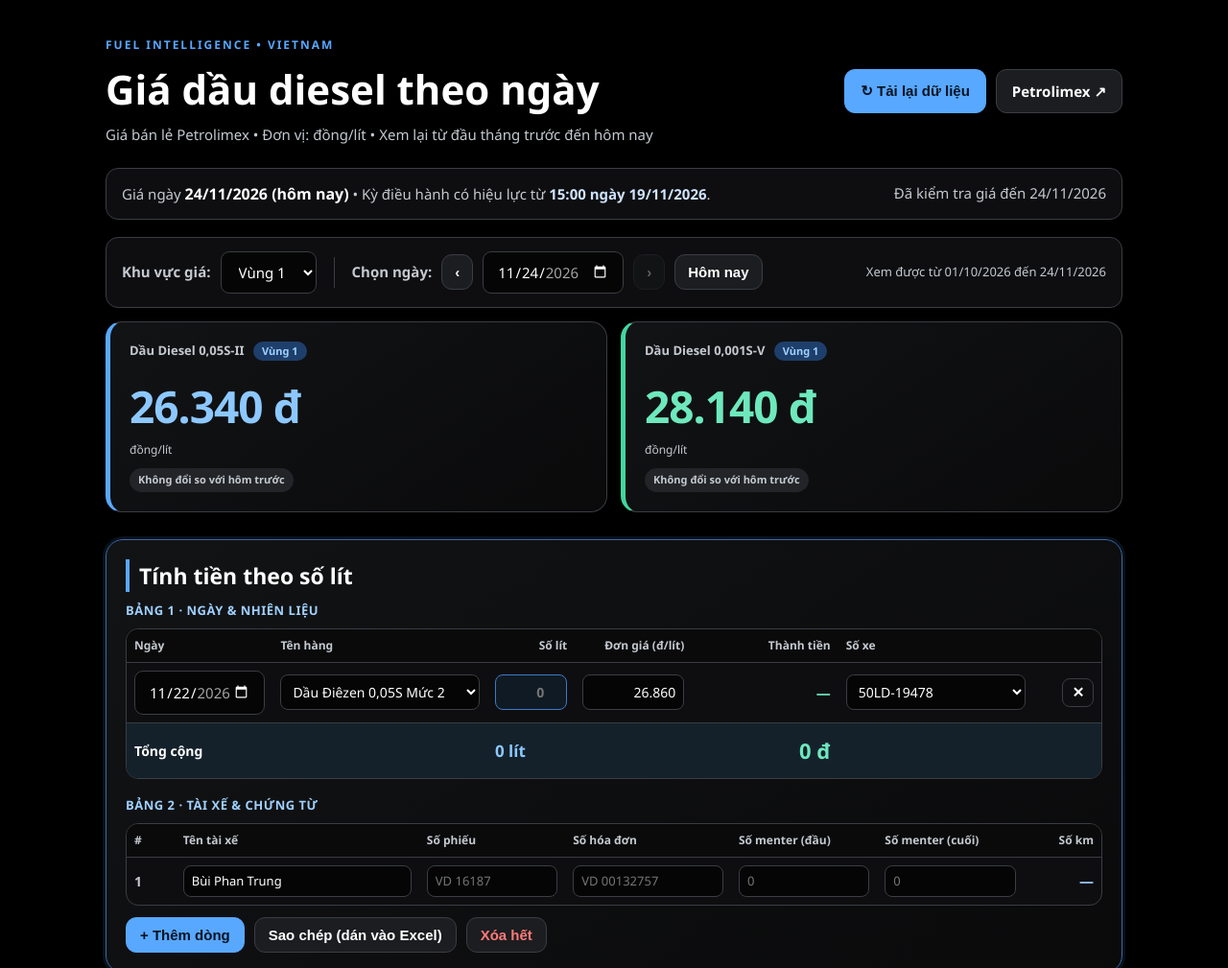
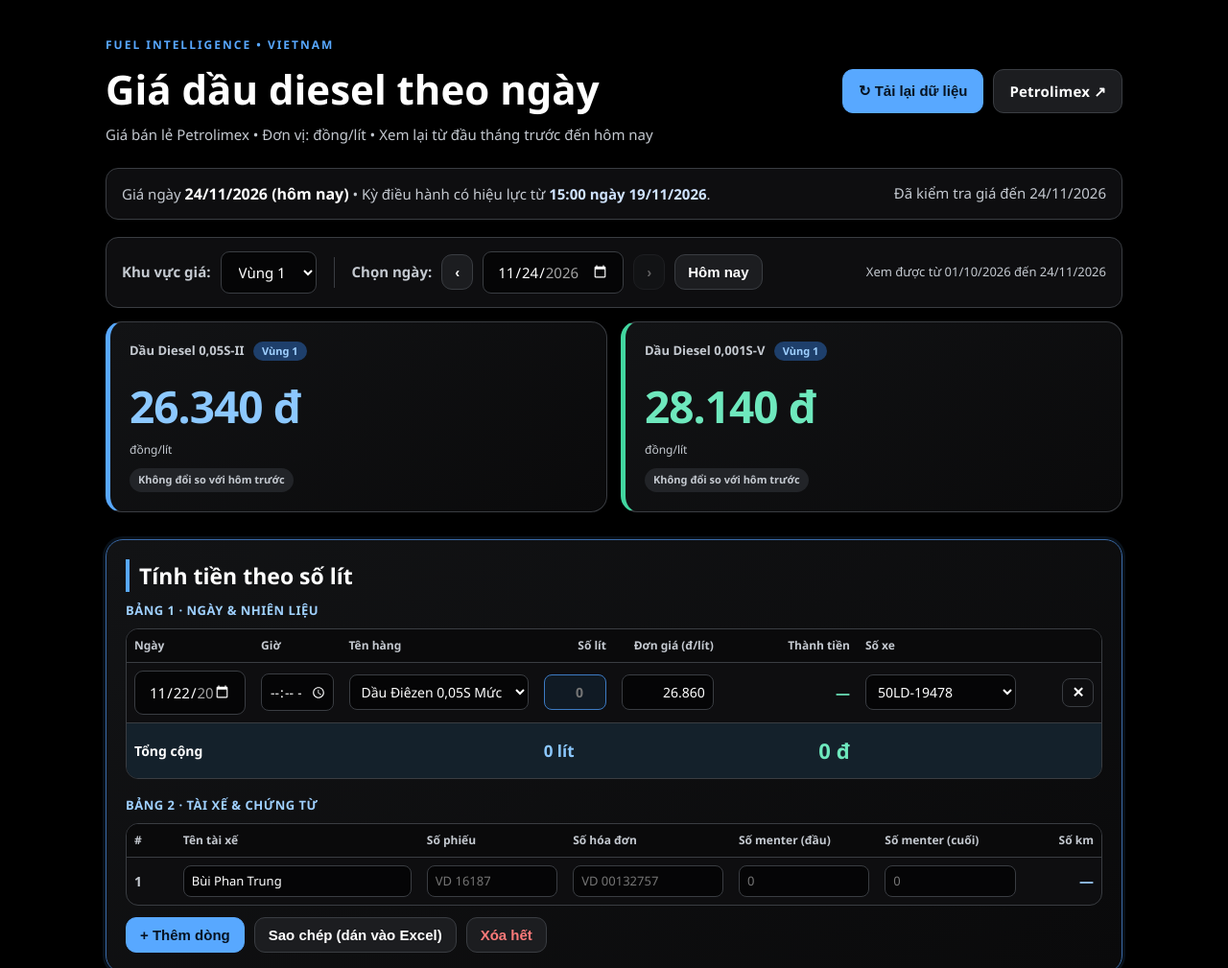
Before and after one commit to luongnhan26092000-sudo/1, a plain HTML site: page index.html in a window 1280 px wide. Shown: the top 1009 px of the page at 96% size. Drawn offline with Linux system fonts and the light colour scheme.

Commit message:
Add files via upload

```diff
--- a/index.html
+++ b/index.html
@@ -25,6 +25,9 @@ tbody tr{border-bottom:1px solid #222428}tbody tr:last-child{border-bottom:0}tbo
 .note{background:#16130d;border:1px solid #5c4827;color:#e7d2a8;padding:15px;border-radius:12px;font-size:13px}.note p{margin:0 0 8px}.note p:last-child{margin:0}
 .warn{background:#2a2113;border:1px solid #6b5120;color:#f0d9a8;padding:12px 15px;border-radius:12px;font-size:13px;margin-top:14px}
 .source{margin-top:12px}.source a{color:#82baff}.footer{margin:28px 0;color:var(--muted);font-size:12px}
+.btn-plx{background:#0057A8;border-color:#0057A8;border-left:5px solid #E31E24;color:#fff;letter-spacing:.2px}
+.btn-plx:hover{background:#0A6BCB;border-color:#0A6BCB;border-left-color:#E31E24}
+.btn-plx:focus-visible{outline:2px solid #fff;outline-offset:2px}
 .hidden{display:none}
 td.est,.price.est{color:#e7c27d}.price.est{font-size:28px}
 .in{background:#050506;color:var(--text);border:1px solid var(--line);border-radius:8px;padding:7px 8px;font:inherit;font-size:14px;color-scheme:dark;width:100%;min-width:0}
@@ -68,8 +71,9 @@ td.xecell{text-align:left}.xeother{display:flex;gap:4px;align-items:center}.xeot
 .calcbar{display:flex;gap:10px;flex-wrap:wrap;align-items:center;margin-top:12px}.calcbar button{padding:9px 14px}
 td.cnote{color:var(--muted);font-size:12px;white-space:normal;text-align:left}
 .ctab{table-layout:fixed}.ctab th,.ctab td{padding:8px}
-.ctab th:nth-child(1),.ctab th:nth-child(2),.ctab th:nth-child(6){text-align:left}
-.ctab td:nth-child(2){text-align:left}
+.ctab th:nth-child(1),.ctab th:nth-child(2),.ctab th:nth-child(3),.ctab th:nth-child(7){text-align:left}
+.ctab td:nth-child(2),.ctab td:nth-child(3){text-align:left}
+.in.c-time{padding-right:4px}
 #calc tbody tr[data-i]{border-top:1px solid #222428;border-bottom:0}
 #calc tbody tr:first-child{border-top:0}
 #calc tbody tr.nrow{border:0}
@@ -103,7 +107,7 @@ tfoot td{font-weight:800;border-top:1px solid var(--line);background:#0a0a0b}
 </style></head>
 <body><div class="wrap">
 <div class="top"><div><div class="brand">FUEL INTELLIGENCE • VIETNAM</div><div class="title">Giá dầu diesel theo ngày</div><div class="sub">Giá bán lẻ Petrolimex • Đơn vị: đồng/lít • Xem lại từ đầu tháng trước đến hôm nay</div></div>
-<div class="actions"><button class="primary" id="refresh">↻ Tải lại dữ liệu</button><a class="btn" href="https://www.petrolimex.com.vn/" target="_blank" rel="noopener">Petrolimex ↗</a></div></div>
+<div class="actions"><button class="primary" id="refresh">↻ Tải lại dữ liệu</button><a class="btn btn-plx" href="https://www.petrolimex.com.vn/" target="_blank" rel="noopener">Petrolimex ↗</a></div></div>
 <div class="status"><span id="state"></span><span id="updated"></span></div>
 
 
@@ -128,9 +132,9 @@ tfoot td{font-weight:800;border-top:1px solid var(--line);background:#0a0a0b}
 </div>
 
 <div class="section" id="calc"><h2>Tính tiền theo số lít</h2>
-<h3 class="subhead">Bảng 1 · Ngày &amp; nhiên liệu</h3><div class="tblwrap"><table class="ctab"><colgroup><col style="width:15%"><col style="width:22%"><col style="width:9%"><col style="width:12%"><col style="width:15%"><col style="width:20%"><col style="width:7%"></colgroup><thead><tr><th>Ngày</th><th>Tên hàng</th><th>Số lít</th><th>Đơn giá (đ/lít)</th><th>Thành tiền</th><th>Số xe</th><th></th></tr></thead>
+<h3 class="subhead">Bảng 1 · Ngày &amp; nhiên liệu</h3><div class="tblwrap"><table class="ctab"><colgroup><col style="width:13%"><col style="width:9%"><col style="width:20%"><col style="width:8%"><col style="width:11%"><col style="width:14%"><col style="width:17%"><col style="width:8%"></colgroup><thead><tr><th>Ngày</th><th>Giờ</th><th>Tên hàng</th><th>Số lít</th><th>Đơn giá (đ/lít)</th><th>Thành tiền</th><th>Số xe</th><th></th></tr></thead>
 <tbody id="calcRows"></tbody>
-<tfoot><tr><td colspan="2">Tổng cộng</td><td id="sumLit">0 lít</td><td></td><td id="sumAmt">0 đ</td><td colspan="2" class="cnote" id="sumNote"></td></tr></tfoot></table></div>
+<tfoot><tr><td colspan="3">Tổng cộng</td><td id="sumLit">0 lít</td><td></td><td id="sumAmt">0 đ</td><td colspan="2" class="cnote" id="sumNote"></td></tr></tfoot></table></div>
 <div class="calcgap"></div><h3 class="subhead">Bảng 2 · Tài xế &amp; chứng từ</h3><div class="tblwrap"><table class="dtab"><colgroup><col style="width:5%"><col style="width:25%"><col style="width:15%"><col style="width:17%"><col style="width:15%"><col style="width:15%"><col style="width:8%"></colgroup><thead><tr><th>#</th><th>Tên tài xế</th><th>Số phiếu</th><th>Số hóa đơn</th><th>Số menter (đầu)</th><th>Số menter (cuối)</th><th class="dkm">Số km</th></tr></thead><tbody id="driverRows"></tbody></table></div>
 <div class="calcbar"><button id="addRow">+ Thêm dòng</button><button id="copyRes">Sao chép (dán vào Excel)</button><button id="clearRows">Xóa hết</button><span class="muted" id="calcMsg" style="font-size:13px"></span></div></div>
 
@@ -309,7 +313,7 @@ const driverOf=x=>XE_INFO[x]?XE_INFO[x].driver:'';
 function rowRegion(r){const i=XE_INFO[xeKey(r)];return i?i.region:region();}
 
 function blankRow(o){
-  return Object.assign({date:sel,key:'do',liters:'',price:null,xeMode:'k',xe:XE_LIST[0],taixe:driverOf(XE_LIST[0]),phieu:'',hd:'',mdau:'',mcuoi:''},o||{});
+  return Object.assign({date:sel,time:'',key:'do',liters:'',price:null,xeMode:'k',xe:XE_LIST[0],taixe:driverOf(XE_LIST[0]),phieu:'',hd:'',mdau:'',mcuoi:''},o||{});
 }
 function loadRows(){
   try{
@@ -320,6 +324,7 @@ function loadRows(){
       const mode=known?'k':(x.xeMode==='o'&&v!==''?'o':(v===''&&x.xeMode==='o'?'o':'k'));
       const xe=mode==='k'?(known?v:XE_LIST[0]):v;
       return {date:/^\d{4}-\d{2}-\d{2}$/.test(x.date)?x.date:lastData,
+        time:/^([01]\d|2[0-3]):[0-5]\d$/.test(x.time)?x.time:'',
         key:x.key==='do001'?'do001':'do',
         liters:x.liters==null?'':String(x.liters).replace(/[^0-9.]/g,''),
         price:num(x.price),xeMode:mode,xe:xe,
@@ -338,9 +343,9 @@ function newRow(){
   const l=rows[rows.length-1];
   return l?blankRow({date:l.date,key:l.key,xeMode:l.xeMode,xe:l.xe,taixe:l.taixe,mdau:l.mcuoi||''}):blankRow();
 }
-function tablePrice(date,key,rg){
+function tablePrice(date,key,rg,time){
   if(date>DATA_THROUGH)return{v:null,est:false,before:null,change:null};
-  const p=periodAt(date);
+  const p=periodAt(date,time||'');
   const chg=PERIODS.find(x=>x.from.slice(0,10)===date&&x.from.slice(11)!=='00:00');
   return{v:priceOf(p,key,rg),est:isEst(p,key,rg),
     before:chg?priceOf(periodAt(date,'00:00'),key,rg):null,change:chg?chg.from.slice(11):null};
@@ -352,6 +357,7 @@ function rowHTML(r,i){
   const opts=XE_LIST.map(x=>'<option value="'+x+'"'+(r.xeMode==='k'&&r.xe===x?' selected':'')+'>'+x+'</option>').join('');
   return '<tr data-i="'+i+'">'+
    '<td data-l="Ngày"><input class="in c-date" type="date" min="'+minD+'" max="'+maxD+'" value="'+r.date+'"></td>'+
+   '<td data-l="Giờ"><input class="in c-time" type="time" step="60" value="'+(r.time||'')+'"></td>'+
    '<td data-l="Tên hàng"><select class="in c-key"><option value="do"'+(r.key==='do'?' selected':'')+'>'+KEYNAME.do+'</option><option value="do001"'+(r.key==='do001'?' selected':'')+'>'+KEYNAME.do001+'</option></select></td>'+
    '<td data-l="Số lít"><input class="in c-lit" type="number" inputmode="decimal" min="0" step="any" placeholder="0" value="'+r.liters+'"></td>'+
    '<td data-l="Đơn giá (đ/lít)"><input class="in c-price" type="text" inputmode="numeric" autocomplete="off" placeholder="0" value=""></td>'+
@@ -360,7 +366,7 @@ function rowHTML(r,i){
      '<option value="o"'+(r.xeMode==='o'?' selected':'')+'>Khác…</option></select>'+
      '<div class="xeother'+(r.xeMode==='o'?'':' hidden')+'"><input class="in c-xe" type="text" maxlength="20" placeholder="Nhập số xe" value="'+(r.xeMode==='o'?esc(r.xe||''):'')+'"><button class="xeback" type="button" title="Chọn lại từ danh sách">▾</button></div></td>'+
    '<td class="td-x"><button class="x" title="Xóa dòng">✕</button></td></tr>'+
-   '<tr class="nrow hidden" data-r="'+i+'"><td colspan="7" class="cnote"></td></tr>';
+   '<tr class="nrow hidden" data-r="'+i+'"><td colspan="8" class="cnote"></td></tr>';
 }
 function driverHTML(r,i){
   return '<tr class="drow" data-r="'+i+'">'+
@@ -391,7 +397,7 @@ function refreshRow(tr,setPrice){
   const r=rows[+tr.dataset.i];if(!r)return;
   const dr=driverRow(tr),nr=tr.nextElementSibling;
   const rg=rowRegion(r);
-  const tp=tablePrice(r.date,r.key,rg);
+  const tp=tablePrice(r.date,r.key,rg,r.time);
   const price=r.price!=null?r.price:tp.v;
   const pin=tr.querySelector('.c-price');
   if(setPrice)pin.value=price==null?'':vn(Math.round(price));
@@ -424,11 +430,19 @@ function refreshRow(tr,setPrice){
       (lit!=null?' ('+(d>0?'+':'−')+vn(Math.abs(Math.round(d*lit)))+' đ).':'.'));
   }
   if(km!=null&&km<0)n.push('Số menter cuối nhỏ hơn số đầu.');
-  if(tp.change)n.push('Ngày này đổi giá lúc '+tp.change+(tp.before!=null?' (trước đó '+vn(tp.before)+' đ)':'')+'; đang lấy giá sau điều chỉnh.');
+  if(tp.change){
+    const was=tp.before!=null?' (trước đó '+vn(tp.before)+' đ)':'';
+    if(!r.time)n.push('Ngày này đổi giá lúc '+tp.change+was+'; chưa chọn giờ nên đang lấy giá sau điều chỉnh. Chọn giờ đổ để tính đúng.');
+    else{
+      const m=t=>+t.slice(0,2)*60+ +t.slice(3,5);
+      n.push('Đổ lúc '+r.time+' → áp dụng giá '+(r.time<tp.change?'cũ':'mới')+' (giá đổi lúc '+tp.change+was+').');
+      if(Math.abs(m(r.time)-m(tp.change))<60)n.push('Giờ đổ sát mốc đổi giá (mốc có thể lệch ~1 giờ), nên đối chiếu phiếu.');
+    }
+  }
   const t=n.join(' ');
   nr.firstElementChild.textContent=t;
   nr.classList.toggle('hidden',!t);
-  nr.classList.toggle('warnrow',!!diff||(km!=null&&km<0));
+  nr.classList.toggle('warnrow',!!diff||(km!=null&&km<0)||!!(tp.change&&r.time&&Math.abs((+r.time.slice(0,2)*60+ +r.time.slice(3,5))-(+tp.change.slice(0,2)*60+ +tp.change.slice(3,5)))<60));
 }
 function totals(){
   let sl=0,sa=0,miss=0;
@@ -497,6 +511,7 @@ function ownerRow(el){
     refreshRow(main,true);totals();renderParties();saveRows();return;
   }
   if(c.contains('c-date')){if(!e.target.value)return;r.date=e.target.value;r.price=null;}
+  else if(c.contains('c-time')){r.time=e.target.value;r.price=null;}
   else if(c.contains('c-key')){r.key=e.target.value;r.price=null;}
   else if(!c.contains('c-price'))return;
   refreshRow(main,true);totals();saveRows();
@@ -520,13 +535,13 @@ function calcMsg(t){$('calcMsg').textContent=t;setTimeout(()=>{$('calcMsg').text
 $('addRow').addEventListener('click',()=>{rows.push(newRow());saveRows();renderCalc();});
 $('clearRows').addEventListener('click',()=>{rows=[blankRow({date:sel})];saveRows();renderCalc();});
 $('copyRes').addEventListener('click',()=>{
-  const L=[['Ngày','Số phiếu','Số hóa đơn','Tên hàng','Số lít','Đơn giá','Thành tiền','Số xe','Tên tài xế','Số menter (đầu)','Số menter (cuối)','Số km','Bên bán (A)','MST bên bán','Bên mua (B)','MST bên mua'].join('\t')];
+  const L=[['Ngày','Giờ','Số phiếu','Số hóa đơn','Tên hàng','Số lít','Đơn giá','Thành tiền','Số xe','Tên tài xế','Số menter (đầu)','Số menter (cuối)','Số km','Bên bán (A)','MST bên bán','Bên mua (B)','MST bên mua'].join('\t')];
   cb.querySelectorAll('tr[data-i]').forEach(tr=>{
     const r=rows[+tr.dataset.i],info=XE_INFO[xeKey(r)],sl=info?SELLERS[info.seller]:null;
-    L.push([fmtVN(r.date),r.phieu,r.hd,KEYNAME[r.key],tr._lit==null?'':tr._lit,tr._price==null?'':tr._price,tr._tot==null?'':tr._tot,
+    L.push([fmtVN(r.date),r.time||'',r.phieu,r.hd,KEYNAME[r.key],tr._lit==null?'':tr._lit,tr._price==null?'':tr._price,tr._tot==null?'':tr._tot,
       xeKey(r),r.taixe,r.mdau,r.mcuoi,tr._km==null?'':tr._km,sl?sl.name:'',sl?sl.mst:'',BUYER.name,BUYER.mst].join('\t'));
   });
-  const T=Array(16).fill('');T[0]='Tổng';T[4]=sumL;T[6]=sumA;L.push(T.join('\t'));
+  const T=Array(17).fill('');T[0]='Tổng';T[5]=sumL;T[7]=sumA;L.push(T.join('\t'));
   (navigator.clipboard?navigator.clipboard.writeText(L.join('\n')):Promise.reject())
     .then(()=>calcMsg('Đã sao chép, dán vào Excel được.'))
     .catch(()=>calcMsg('Không sao chép được, hãy bôi đen bảng rồi Ctrl+C.'));
```
